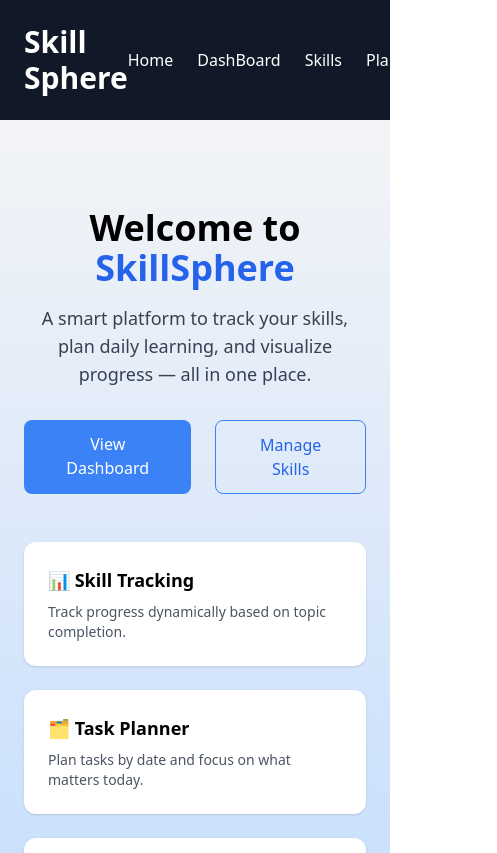
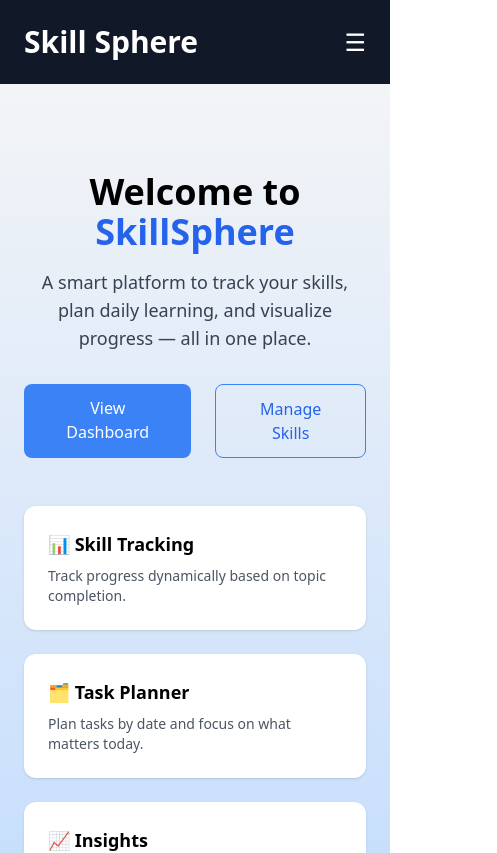
Before and after one commit to Basha2120/Skill-Sphere, a React (Vite) app: page / in a window 390 px wide. Shown: the top 853 px of the page, 497 px wide, since content can reach past the window. Built offline with nearby package versions, Linux system fonts and the light colour scheme.

Commit message:
Navbar Update for Mobile responsiveness

```diff
--- a/src/components/Navbar.jsx
+++ b/src/components/Navbar.jsx
@@ -1,19 +1,65 @@
-import React from "react";
-import {Link} from "react-router-dom";
+import React, { useState } from "react";
+import { Link } from "react-router-dom";
 
-const Navbar=() => {
-    return(
-        <nav className="bg-gray-900 text-white flex justify-between items-center px-6 py-6">
-            <h1 className="text-3xl font-bold">Skill Sphere</h1>
-            <div className="flex gap-6">
-                <Link to="/" className="hover:text-blue-400">Home</Link>
-                <Link to="/dashboard" className="hover:text-blue-400">DashBoard</Link>
-                <Link to="/skills" className="hover:text-blue-400">Skills</Link>
-                <Link to="/planner" className="hover:text-blue-400">Planner</Link>
-                <Link to="/profile" className="hover:text-blue-400">Profile</Link>
-            </div>
-        </nav>
-    );
+const Navbar = () => {
+  const [isOpen, setIsOpen] = useState(false);
+
+  return (
+    <nav className="bg-gray-900 text-white px-6 py-6">
+      <div className="max-w-7xl mx-auto flex justify-between items-center">
+        {/* Logo */}
+        <h1 className="text-3xl font-bold">Skill Sphere</h1>
+
+        {/* Desktop Menu */}
+        <div className="hidden md:flex gap-6">
+          <Link to="/" className="hover:text-blue-400">
+            Home
+          </Link>
+          <Link to="/dashboard" className="hover:text-blue-400">
+            Dashboard
+          </Link>
+          <Link to="/skills" className="hover:text-blue-400">
+            Skills
+          </Link>
+          <Link to="/planner" className="hover:text-blue-400">
+            Planner
+          </Link>
+          <Link to="/profile" className="hover:text-blue-400">
+            Profile
+          </Link>
+        </div>
+
+        {/* Mobile Menu Button */}
+        <button
+          className="md:hidden text-2xl"
+          onClick={() => setIsOpen(!isOpen)}
+        >
+          ☰
+        </button>
+      </div>
+
+      {/* Mobile Menu */}
+      {isOpen && (
+        <div className="md:hidden bg-gray-900 px-6 pb-4 flex flex-col gap-4">
+          <Link onClick={() => setIsOpen(false)} to="/">
+            Home
+          </Link>
+          <Link onClick={() => setIsOpen(false)} to="/dashboard">
+            Dashboard
+          </Link>
+          <Link onClick={() => setIsOpen(false)} to="/skills">
+            Skills
+          </Link>
+          <Link onClick={() => setIsOpen(false)} to="/planner">
+            Planner
+          </Link>
+          <Link onClick={() => setIsOpen(false)} to="/profile">
+            Profile
+          </Link>
+        </div>
+      )}
+    </nav>
+  );
 };
 
 export default Navbar;
```
Also changed, not shown: 1 other file (tests, documents, lock files or other folders).
